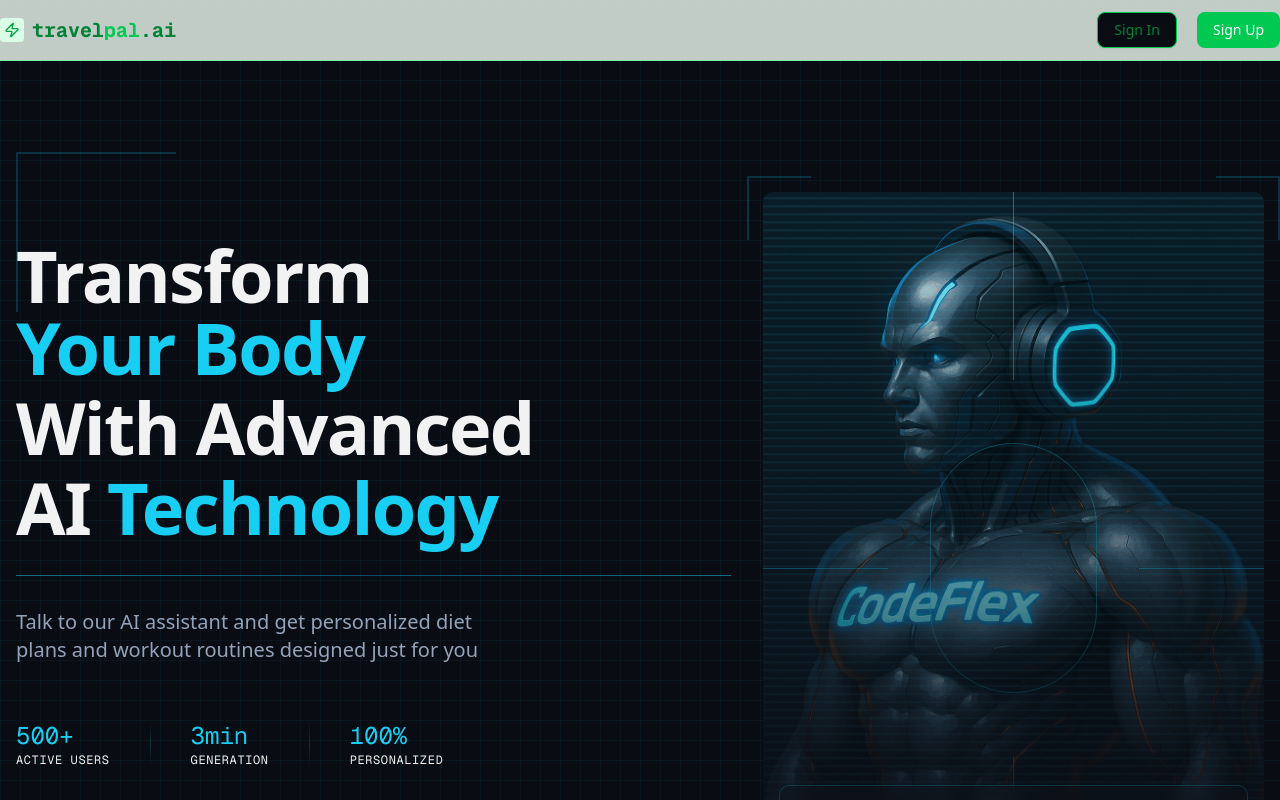
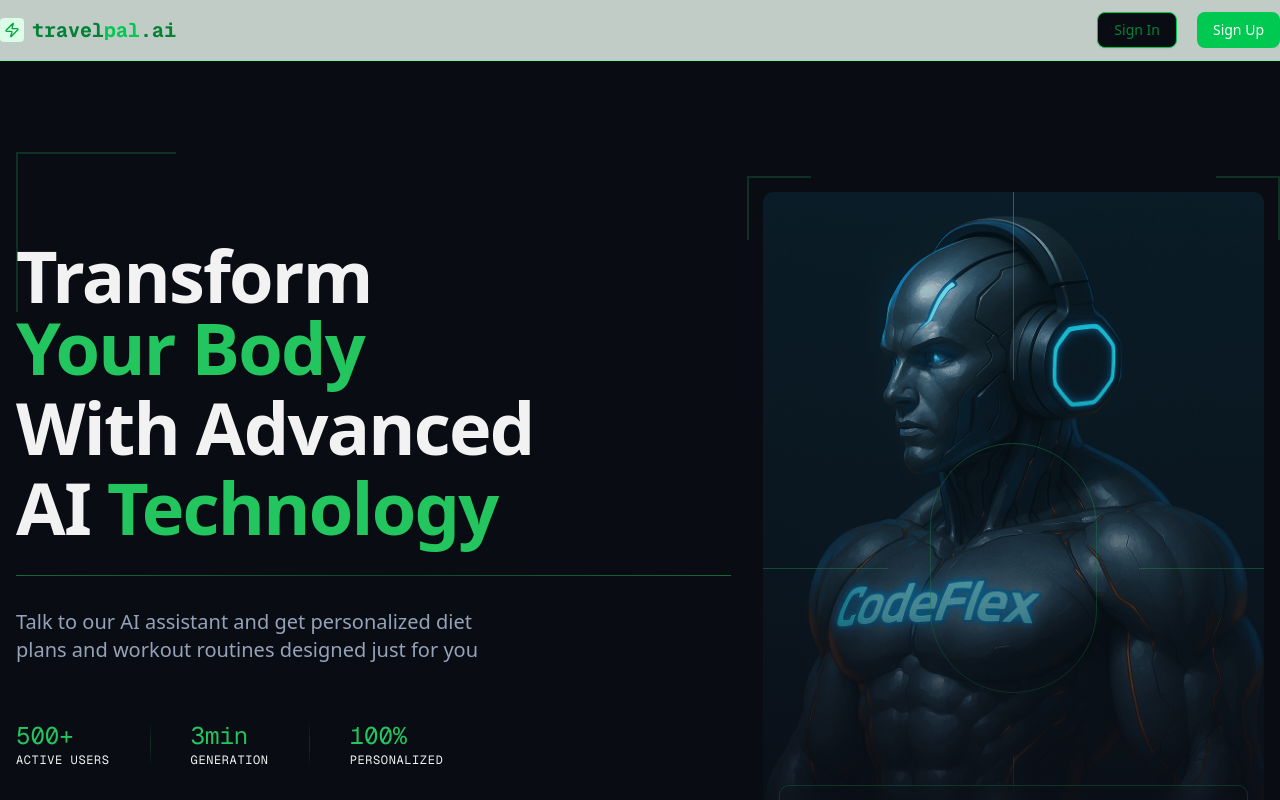
Before and after one commit to emilyperezhd/gdschacks25, a Next.js app: page / in a window 1280 px wide. Shown: the top 800 px of the page. Built offline with nearby package versions, Linux system fonts and the light colour scheme; no server answers.

Commit message:
color change on main page - shelly

```diff
--- a/src/app/globals.css
+++ b/src/app/globals.css
@@ -44,20 +44,18 @@
 }
 
 :root {
-  /* Base Variables */
   --radius: 0.625rem;
 
-  /* Cyberpunk Theme Colors */
-  --cyber-black: #000000;
-  --cyber-dark: #0a0c14;
-  --cyber-blue-bright: #18cef2;
-  --cyber-blue: #1089bd;
-  --cyber-blue-dark: #0b4a7d;
-  --cyber-blue-glow: #38bdf8;
-  --cyber-accent: #0ff4;
+  /* Eco Green Theme Colors */
+  --eco-black: #000000;
+  --eco-dark: #0a0c14;
+  --eco-green-bright: #22c55e;
+  --eco-green: #15803d;
+  --eco-green-dark: #065f46;
+  --eco-green-glow: #4ade80;
 
   /* Background */
-  --background: var(--cyber-dark);
+  --background: var(--eco-dark);
   --foreground: #f2f2f2;
 
   /* Card and popover elements */
@@ -66,17 +64,17 @@
   --popover: #111827;
   --popover-foreground: #f2f2f2;
 
-  /* Primary - Main blue */
-  --primary: var(--cyber-blue-bright);
-  --primary-foreground: var(--cyber-dark);
+  /* Primary - Main green */
+  --primary: var(--eco-green-bright);
+  --primary-foreground: var(--eco-dark);
 
-  /* Secondary - Darker blue */
-  --secondary: var(--cyber-blue);
+  /* Secondary - Darker green */
+  --secondary: var(--eco-green);
   --secondary-foreground: #ffffff;
 
-  /* Accent - Light blue with glow */
-  --accent: var(--cyber-blue-glow);
-  --accent-foreground: var(--cyber-dark);
+  /* Accent - Light green with glow */
+  --accent: var(--eco-green-glow);
+  --accent-foreground: var(--eco-dark);
 
   /* Muted elements */
   --muted: #1e293b;
@@ -84,41 +82,31 @@
 
   /* System colors */
   --destructive: #ef4444;
-  --border: rgba(24, 206, 242, 0.2);
-  --input: rgba(24, 206, 242, 0.2);
-  --ring: var(--cyber-blue);
+  --border: rgba(34, 197, 94, 0.2);
+  --input: rgba(34, 197, 94, 0.2);
+  --ring: var(--eco-green);
 
-  /* Chart colors - cyberpunk theme */
-  --chart-1: var(--cyber-blue-bright);
-  --chart-2: #3b82f6;
-  --chart-3: var(--cyber-blue);
-  --chart-4: #06b6d4;
-  --chart-5: #0284c7;
+  /* Chart colors - eco theme */
+  --chart-1: var(--eco-green-bright);
+  --chart-2: #16a34a;
+  --chart-3: var(--eco-green);
+  --chart-4: #22c55e;
+  --chart-5: #15803d;
 
   /* Sidebar colors */
-  --sidebar: var(--cyber-dark);
+  --sidebar: var(--eco-dark);
   --sidebar-foreground: #f2f2f2;
-  --sidebar-primary: var(--cyber-blue-bright);
-  --sidebar-primary-foreground: var(--cyber-dark);
-  --sidebar-accent: var(--cyber-blue);
+  --sidebar-primary: var(--eco-green-bright);
+  --sidebar-primary-foreground: var(--eco-dark);
+  --sidebar-accent: var(--eco-green);
   --sidebar-accent-foreground: #ffffff;
-  --sidebar-border: rgba(24, 206, 242, 0.2);
-  --sidebar-ring: var(--cyber-blue);
-
-  /* Custom Cyberpunk UI Variables */
-  --cyber-grid-color: rgba(24, 206, 242, 0.05);
-  --cyber-glow-primary: rgba(24, 206, 242, 0.2);
-  --cyber-glow-strong: rgba(24, 206, 242, 0.5);
-  --cyber-line-color: rgba(24, 206, 242, 0.3);
-  --cyber-terminal-bg: rgba(0, 0, 0, 0.7);
-  --cyber-text-bright: #ffffff;
-  --cyber-text-muted: rgba(242, 242, 242, 0.7);
-  --cyber-text-dim: rgba(242, 242, 242, 0.5);
+  --sidebar-border: rgba(34, 197, 94, 0.2);
+  --sidebar-ring: var(--eco-green);
 }
 
 .dark {
   /* Background */
-  --background: var(--cyber-dark);
+  --background: var(--eco-dark);
   --foreground: #f2f2f2;
 
   /* Card and popover elements */
@@ -127,17 +115,17 @@
   --popover: #111827;
   --popover-foreground: #f2f2f2;
 
-  /* Primary - Main blue */
-  --primary: var(--cyber-blue-bright);
-  --primary-foreground: var(--cyber-dark);
+  /* Primary - Main green */
+  --primary: var(--eco-green-bright);
+  --primary-foreground: var(--eco-dark);
 
-  /* Secondary - Darker blue */
-  --secondary: var(--cyber-blue);
+  /* Secondary - Darker green */
+  --secondary: var(--eco-green);
   --secondary-foreground: #ffffff;
 
-  /* Accent - Light blue with glow */
-  --accent: var(--cyber-blue-glow);
-  --accent-foreground: var(--cyber-dark);
+  /* Accent - Light green with glow */
+  --accent: var(--eco-green-glow);
+  --accent-foreground: var(--eco-dark);
 
   /* Muted elements */
   --muted: #1e293b;
@@ -145,26 +133,26 @@
 
   /* System colors */
   --destructive: #ef4444;
-  --border: rgba(24, 206, 242, 0.2);
-  --input: rgba(24, 206, 242, 0.2);
-  --ring: var(--cyber-blue);
+  --border: rgba(34, 197, 94, 0.2);
+  --input: rgba(34, 197, 94, 0.2);
+  --ring: var(--eco-green);
 
-  /* Chart colors - cyberpunk theme */
-  --chart-1: var(--cyber-blue-bright);
-  --chart-2: #3b82f6;
-  --chart-3: var(--cyber-blue);
-  --chart-4: #06b6d4;
-  --chart-5: #0284c7;
+  /* Chart colors - eco theme */
+  --chart-1: var(--eco-green-bright);
+  --chart-2: #16a34a;
+  --chart-3: var(--eco-green);
+  --chart-4: #22c55e;
+  --chart-5: #15803d;
 
   /* Sidebar colors */
-  --sidebar: var(--cyber-dark);
+  --sidebar: var(--eco-dark);
   --sidebar-foreground: #f2f2f2;
-  --sidebar-primary: var(--cyber-blue-bright);
-  --sidebar-primary-foreground: var(--cyber-dark);
-  --sidebar-accent: var(--cyber-blue);
+  --sidebar-primary: var(--eco-green-bright);
+  --sidebar-primary-foreground: var(--eco-dark);
+  --sidebar-accent: var(--eco-green);
   --sidebar-accent-foreground: #ffffff;
-  --sidebar-border: rgba(24, 206, 242, 0.2);
-  --sidebar-ring: var(--cyber-blue);
+  --sidebar-border: rgba(34, 197, 94, 0.2);
+  --sidebar-ring: var(--eco-green);
 }
 
 @layer base {
@@ -174,7 +162,6 @@
   body {
     @apply bg-background text-foreground;
   }
-  /* https://tailwindcss.com/docs/upgrade-guide#buttons-use-the-default-cursor */
   button:not(:disabled),
   [role="button"]:not(:disabled) {
     cursor: pointer;
@@ -190,7 +177,6 @@
   }
 }
 
-/* TODO: EXPLAIN THIS BC U PROMISED JUST IN THE FIRST SECTION */
 @keyframes slow-spin {
   from {
     transform: rotate(0deg);
```
